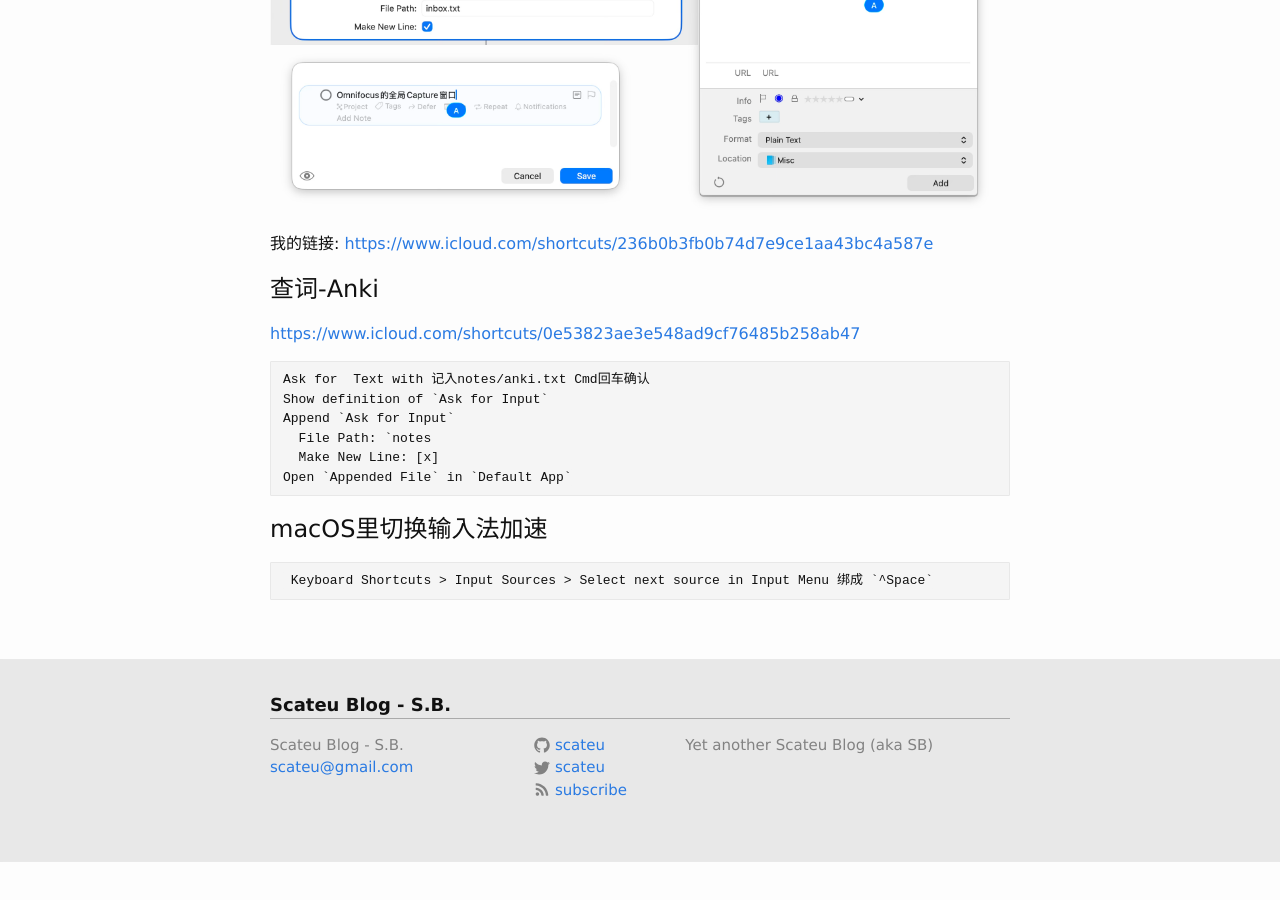
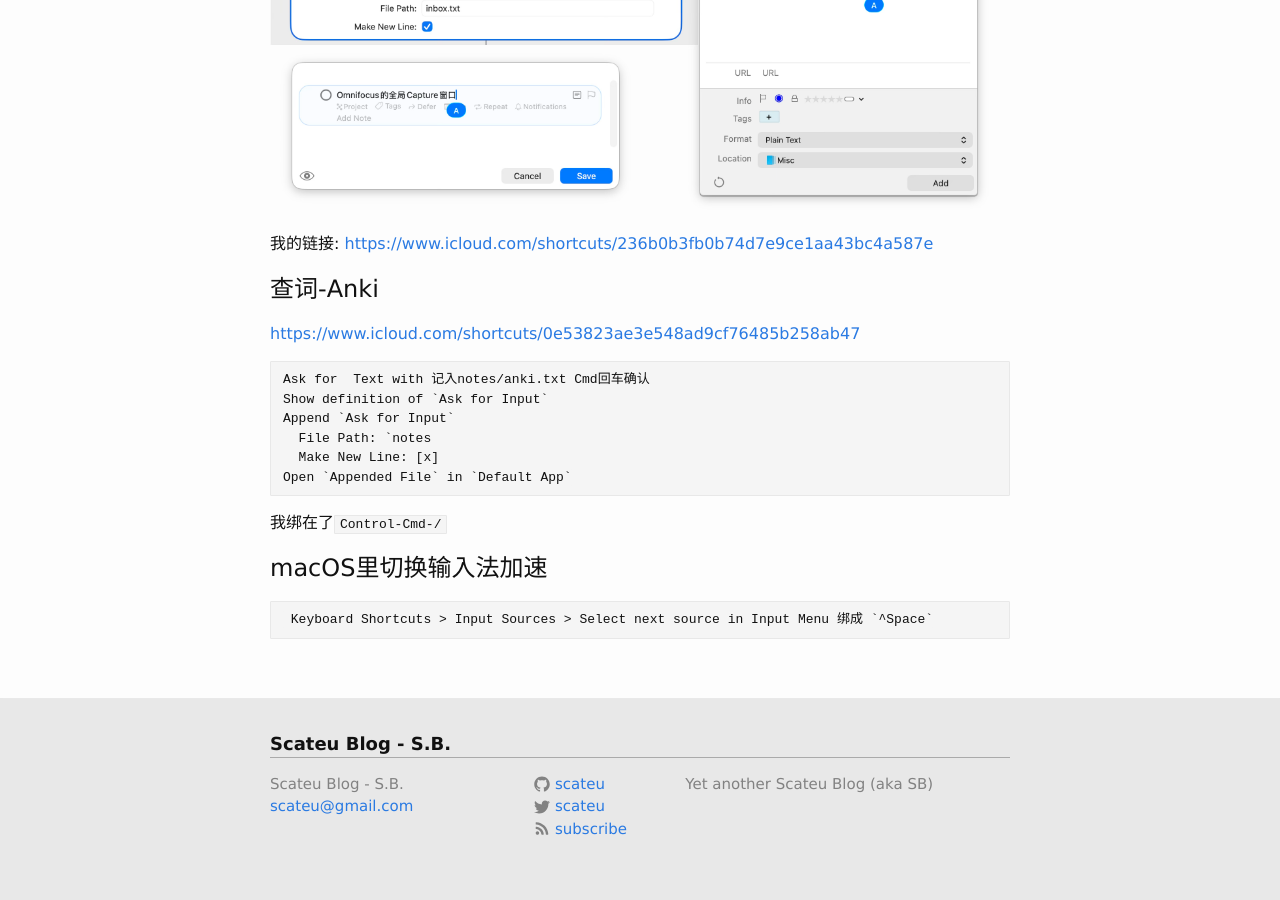
Before and after one commit to scateu/scateu.github.io, a Jekyll site: the page built from _posts/2026-06-04-shortcuts-text-capture.md, in a window 1280 px wide and 900 px high, scrolled down 1305 px. Built offline with Jekyll 4.4.1, drawn with Linux system fonts in a browser that asks for light colours; nearby versions of some CDN libraries; comment, search, counter and statistics services are not loaded; before the commit the page ends 2166 px from its top, so only the background shows below that.

Commit message:
Update 2026-06-04-shortcuts-text-capture.md

````diff
--- a/_posts/2026-06-04-shortcuts-text-capture.md
+++ b/_posts/2026-06-04-shortcuts-text-capture.md
@@ -41,6 +41,8 @@
 Open `Appended File` in `Default App`
 ```
 
+我绑在了`Control-Cmd-/`
+
 # macOS里切换输入法加速
 
      Keyboard Shortcuts > Input Sources > Select next source in Input Menu 绑成 `^Space`
````
